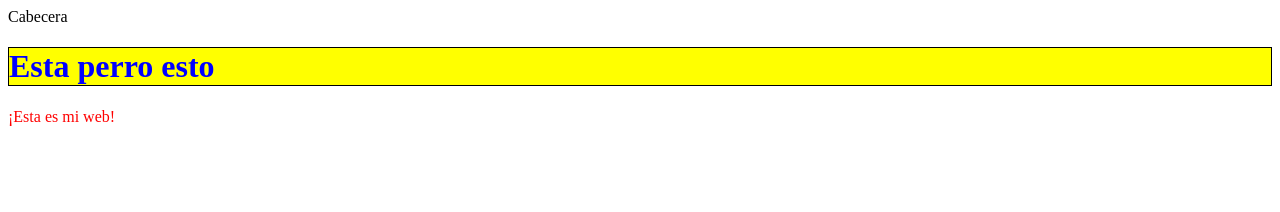
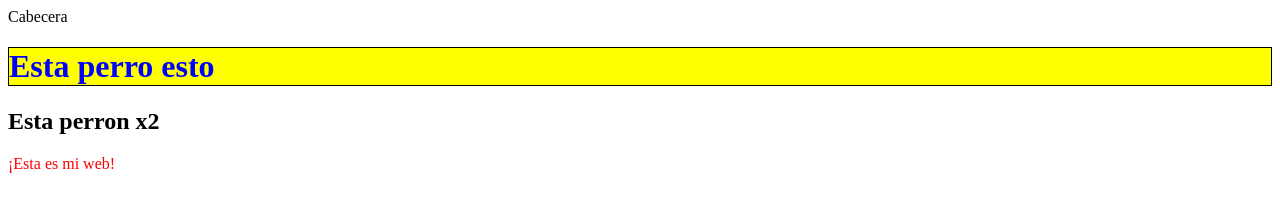
Before and after one commit to ChristOs7Dev/blogPersonal, a plain HTML site: page index.html in a window 1280 px wide. Drawn offline with Linux system fonts and the light colour scheme.

Commit message:
se agrego algo

```diff
--- a/index.html
+++ b/index.html
@@ -9,6 +9,7 @@
         Cabecera
     </div>
     <h1>Esta perro esto</h1>
+    <h2>Esta perron x2</h2>
     <p>¡Esta es mi web!</p>
   </body>
 </html>
```
